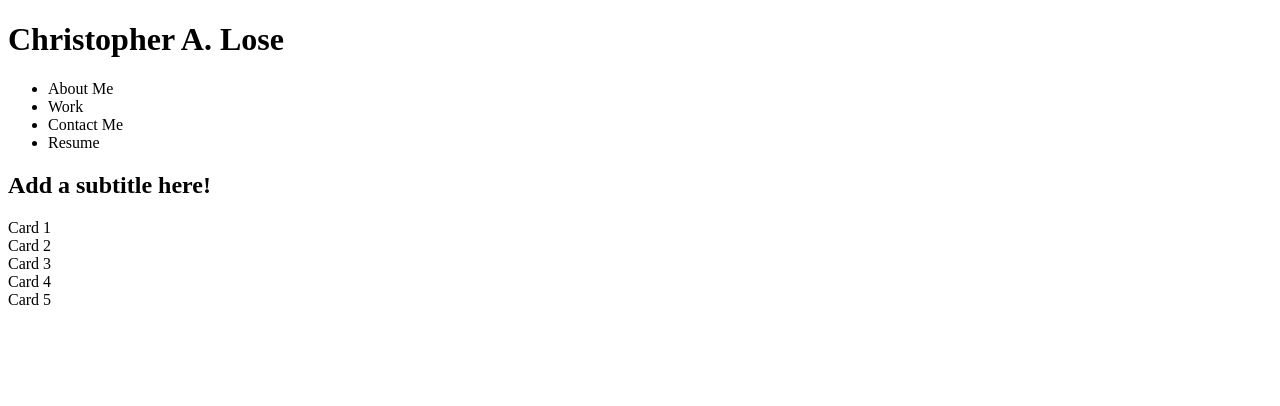
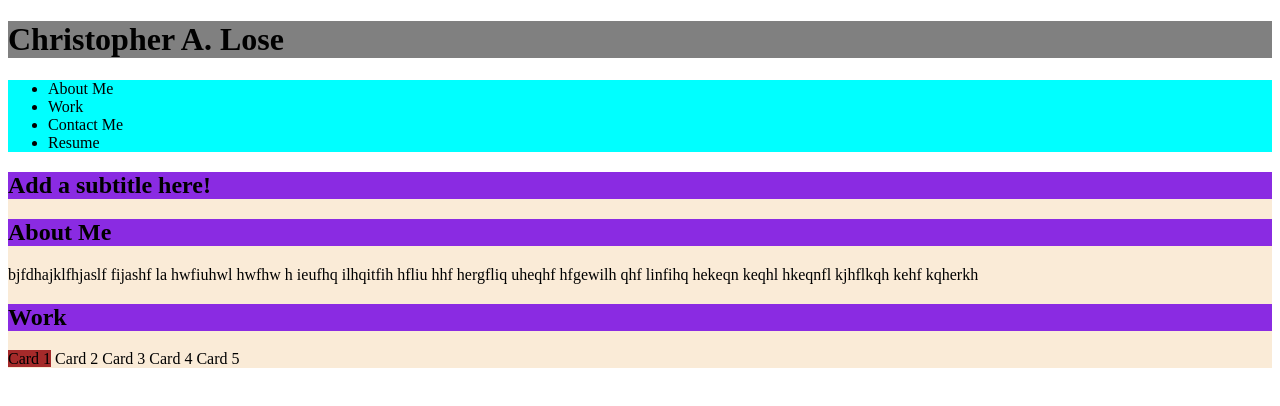
Before and after one commit to chrislose23/02-challange, a plain HTML site: page index.html in a window 1280 px wide. Drawn offline with Linux system fonts and the light colour scheme.

Commit message:
added additional html as well as started on css basics

```diff
--- a/assets/css/style.css
+++ b/assets/css/style.css
@@ -0,0 +1,27 @@
+h1 {
+    background-color: gray;
+}
+
+nav {
+    background-color: aqua;
+}
+
+main {
+    background-color: antiquewhite;
+}
+
+h2 {
+    background-color: blueviolet;
+}
+
+aside {
+    background-color: chartreuse;
+}
+
+section div {
+    display: inline;
+}
+
+#card1 {
+    background-color: brown;
+}
--- a/index.html
+++ b/index.html
@@ -22,12 +22,23 @@
         <section>
             <h2>Add a subtitle here!</h2>
         </section>
+        <article>
+            <aside>
+            <h2>About Me</h2>
+            </aside>
+            <p>bjfdhajklfhjaslf fijashf la hwfiuhwl hwfhw h ieufhq ilhqitfih hfliu hhf hergfliq uheqhf hfgewilh qhf linfihq hekeqn keqhl hkeqnfl kjhflkqh kehf kqherkh</p>
+        </article>
         <section>
-            <div>Card 1</div>
-            <div>Card 2</div>
-            <div>Card 3</div>
-            <div>Card 4</div>
-            <div>Card 5</div>
+            <aside>
+            <h2>Work</h2>
+            </aside>
+            <section class="cards">
+            <div id="card1">Card 1</div>
+            <div id="card2">Card 2</div>
+            <div id="card3">Card 3</div>
+            <div id="card4">Card 4</div>
+            <div id="card5">Card 5</div>
+            </section>
         </section>
 
     </main>
```
